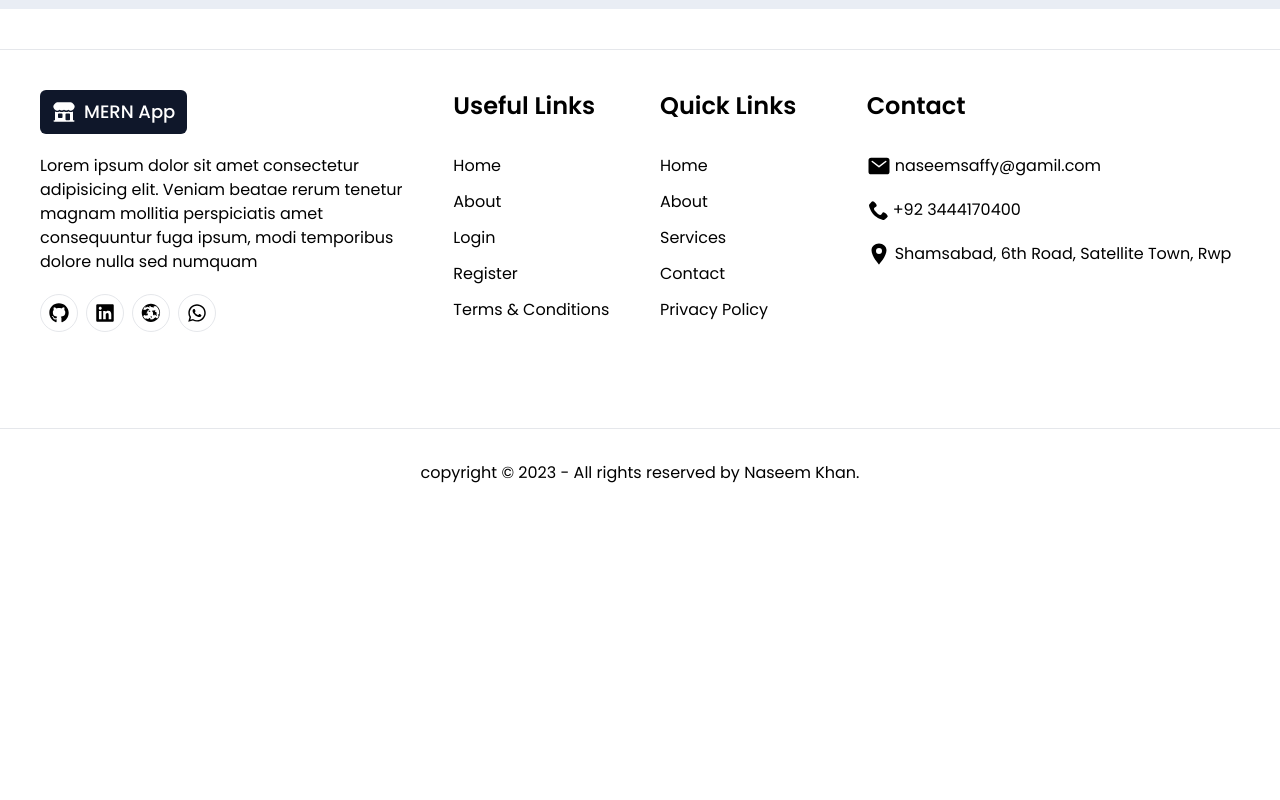
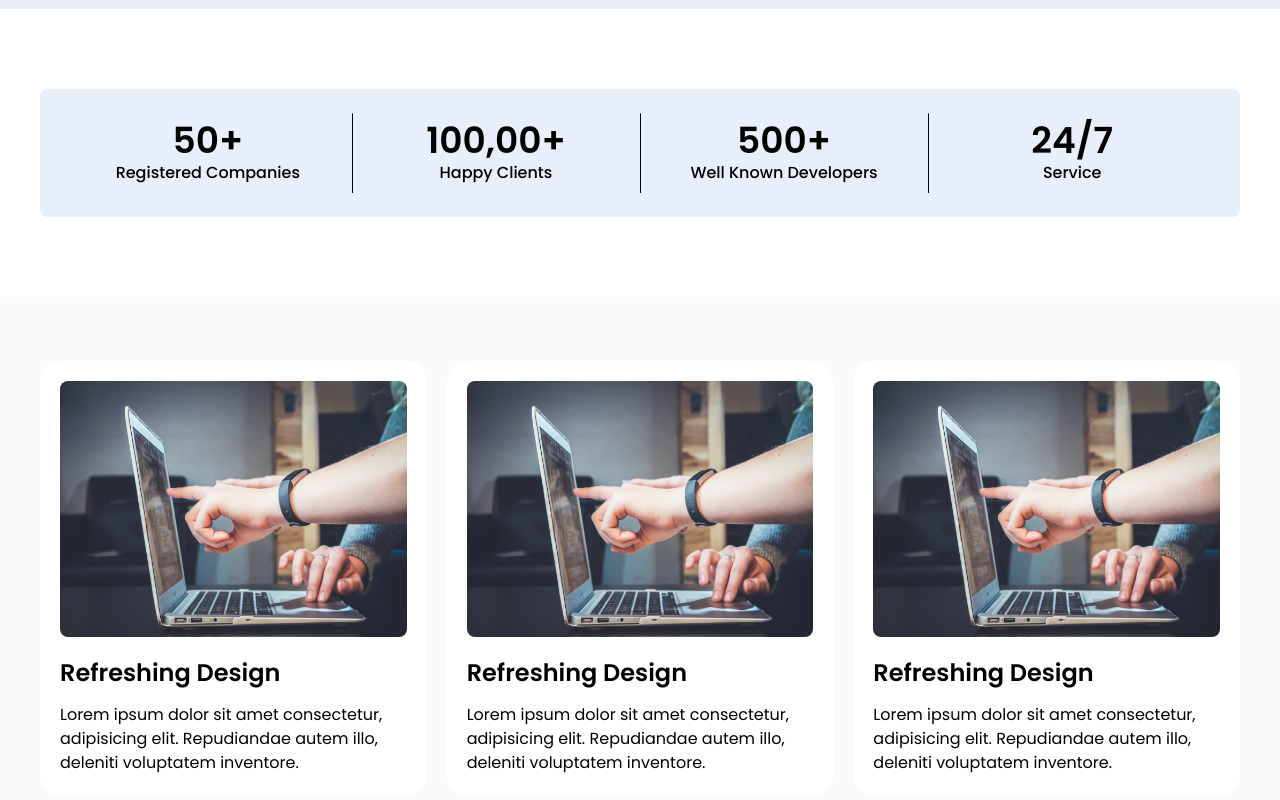
Before and after one commit to naseemkhandev/mern-agency-website, a React (Vite) app in the folder client/: page / in a window 1280 px wide. Shown: the part 860-1660 px from the top of the page. Before the commit the page ends 1377 px from the top, so only its background shows below. Built offline with nearby package versions, Linux system fonts and the light colour scheme.

Commit message:
revenue component done

```diff
--- /dev/null
+++ b/client/src/components/Revenue.jsx
@@ -0,0 +1,26 @@
+const RevenueData = ({ client, desc, line }) => {
+	return (
+		<>
+			<div className="text-center w-full">
+				<h2 className="text-3xl lg:text-4xl font-semibold">{client}</h2>
+				<p className="capitalize font-medium text-sm lg:text-base">{desc}</p>
+			</div>
+			{line && <span className="hidden sm:block w-[2px] h-20 rounded-full bg-black" />}
+		</>
+	);
+};
+
+const Revenue = () => {
+	return (
+		<section className="px-5 md:px-10 my-10 md:my-20">
+			<div className="container mx-auto bg-[#e8effa] rounded-lg p-5 lg:p-6 flex gap-8 sm:gap-0 sm:items-center sm:justify-between flex-wrap sm:flex-nowrap">
+				<RevenueData client="50+" desc="Registered companies" line={true} />
+				<RevenueData client="100,00+" desc="happy clients" line={true} />
+				<RevenueData client="500+" desc="well known developers" line={true} />
+				<RevenueData client="24/7" desc="service" line={false} />
+			</div>
+		</section>
+	);
+};
+
+export default Revenue;
--- /dev/null
+++ b/client/src/components/common/ServiceCard.jsx
@@ -0,0 +1,23 @@
+import { registerBg } from "../../assets";
+
+const ServiceCard = ({ img, title, desc }) => {
+	return (
+		<div className="w-full h-full">
+			<div className="rounded-[20px] h-full p-3 md:p-5 shadow-2 hover:shadow-lg bg-white dark:bg-dark-2">
+				<img
+					src={registerBg}
+					alt="service"
+					className="w-full h-64 rounded-lg"
+				/>
+				<div className="pt-5">
+					<h4 className="text-dark dark:text-white mb-[14px] text-2xl font-semibold">
+						{title}
+					</h4>
+					<p className="text-body-color dark:text-dark-6">{desc}</p>
+				</div>
+			</div>
+		</div>
+	);
+};
+
+export default ServiceCard;
--- a/client/src/pages/Home.jsx
+++ b/client/src/pages/Home.jsx
@@ -1,9 +1,20 @@
 import Hero from "../components/Hero";
+import Revenue from "../components/Revenue";
+import Services from "../data/services.json";
+import ServiceCard from "../components/common/ServiceCard";
 
 const Home = () => {
 	return (
 		<div>
 			<Hero />
+			<Revenue />
+			<div className="bg-slate-400/5 py-10 md:py-16">
+				<div className="container mx-auto px-5 md:px-10 grid sm:grid-cols-2 lg:grid-cols-3 2xl:grid-cols-4 gap-5">
+					{Services.slice(0,3).map((service) => (
+						<ServiceCard key={service.id} {...service} />
+					))}
+				</div>
+			</div>
 		</div>
 	);
 };
--- a/client/src/pages/Services.jsx
+++ b/client/src/pages/Services.jsx
@@ -1,27 +1,7 @@
-import { registerBg } from "../assets";
+import ServiceCard from "../components/common/ServiceCard";
 import services from "../data/services.json";
 
-const Card = ({ img, title, desc }) => {
-	return (
-		<div className="w-full h-full">
-			<div className="rounded-[20px] h-full p-3 md:p-5 shadow-2 hover:shadow-lg bg-white dark:bg-dark-2">
-				<img
-					src={registerBg}
-					alt="service"
-					className="w-full h-64 rounded-lg"
-				/>
-				<div className="pt-5">
-					<h4 className="text-dark dark:text-white mb-[14px] text-2xl font-semibold">
-						{title}
-					</h4>
-					<p className="text-body-color dark:text-dark-6">{desc}</p>
-				</div>
-			</div>
-		</div>
-	);
-};
-
-const Services = () => {
+export const Services = () => {
 	return (
 		<section className="dark:bg-dark py-10 md:py-16">
 			<div className="flex flex-wrap">
@@ -43,7 +23,7 @@ const Services = () => {
 			<div className="bg-slate-400/5 py-10 md:py-16">
 				<div className="container mx-auto px-5 md:px-10 grid sm:grid-cols-2 lg:grid-cols-3 2xl:grid-cols-4 gap-5">
 					{services.map((service) => (
-						<Card key={service.id} {...service} />
+						<ServiceCard key={service.id} {...service} />
 					))}
 				</div>
 			</div>
```
